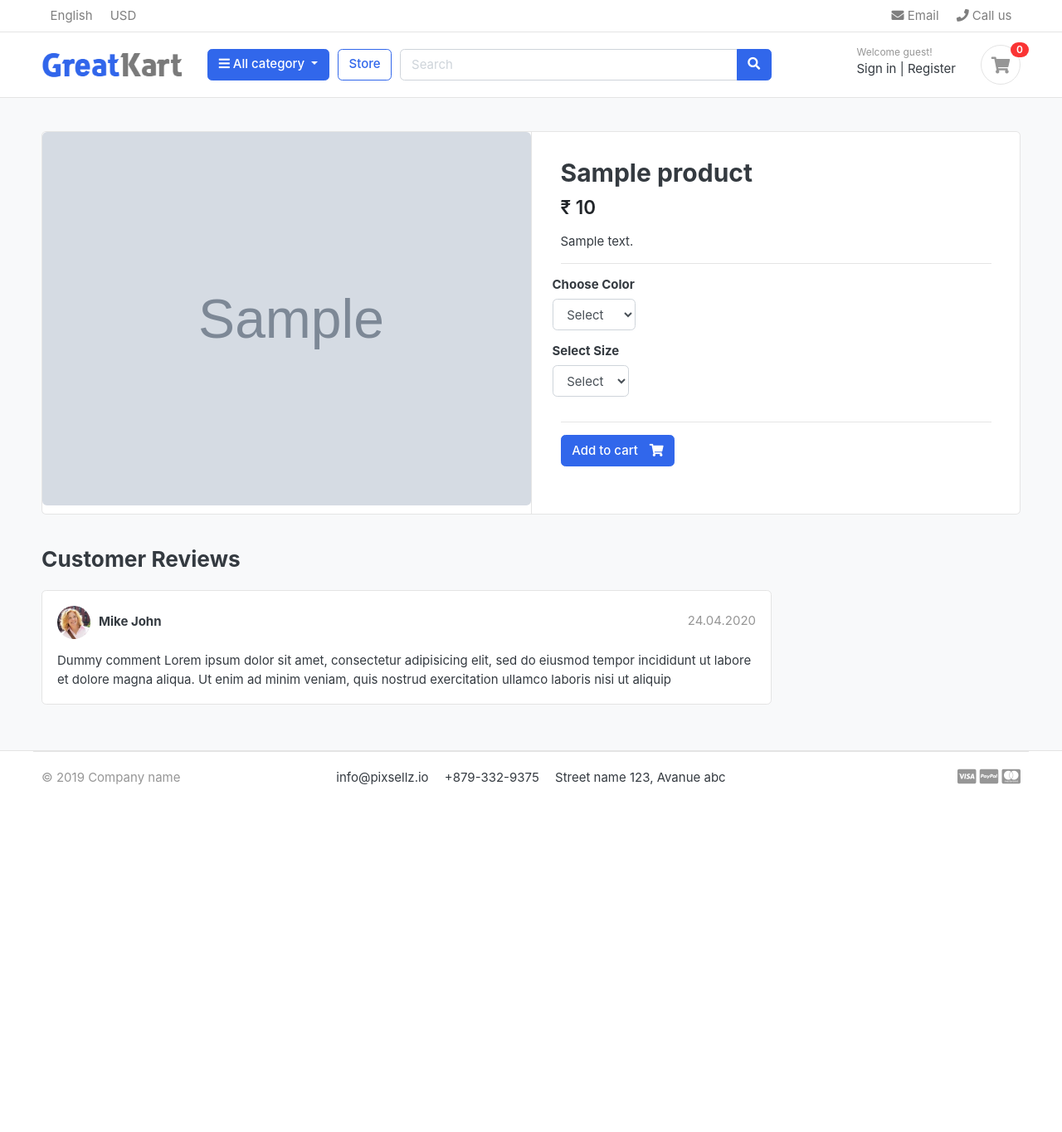
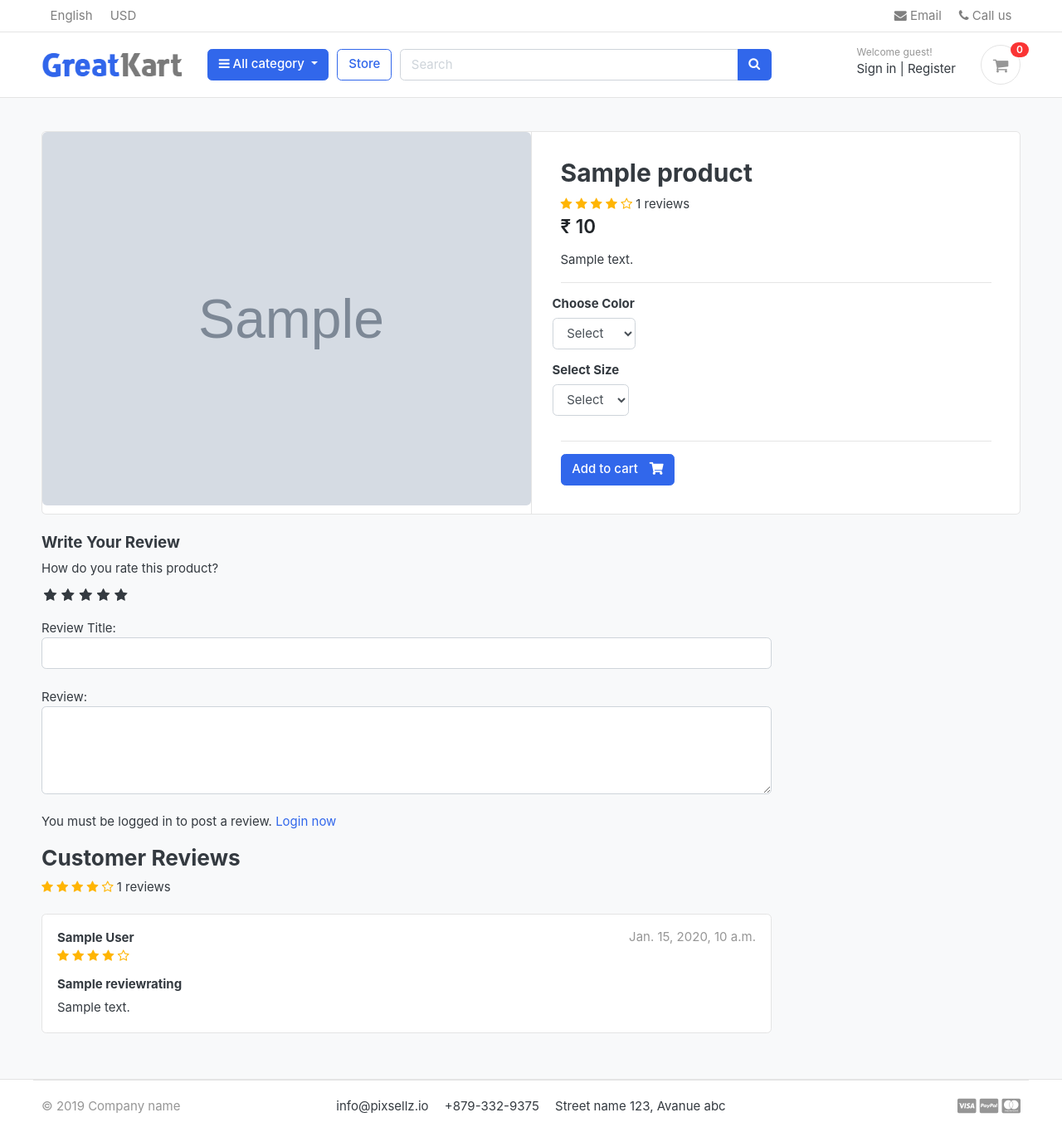
Before and after one commit to Tushar3002/TJkart-django, a Django app: a page that uses templates/base.html in a window 1280 px wide. Shown: the whole page at 83% size. Before the commit the page ends 946 px from the top, so only its background shows below. Run offline with Django 3.2, Linux system fonts and the light colour scheme; tables that the repository leaves empty hold one stand-in row (values such as "Sample post"); grey boxes marked "Sample" are stand-in pictures; some libraries are stand-ins or nearby versions; some web fonts are replaced.

Commit message:
review and rating system

```diff
--- a/accounts/models.py
+++ b/accounts/models.py
@@ -60,6 +60,9 @@ class Account(AbstractBaseUser):
     USERNAME_FIELD = 'email'
     REQUIRED_FIELDS = ['username','first_name','last_name']
 
+    def full_name(self):
+        return f'{self.first_name} {self.last_name}'
+
     def __str__(self):
         return self.email
 
--- a/store/admin.py
+++ b/store/admin.py
@@ -1,5 +1,5 @@
 from django.contrib import admin
-from .models import Product, Variation
+from .models import Product, Variation, ReviewRating
 
 class ProductAdmin(admin.ModelAdmin):
     list_display = ('product_name','price','stock','category','modified_date','is_available')
@@ -14,3 +14,4 @@ class VariationAdmin(admin.ModelAdmin):
 # Register your models here.
 admin.site.register(Product,ProductAdmin)
 admin.site.register(Variation,VariationAdmin)
+admin.site.register(ReviewRating)
--- a/store/urls.py
+++ b/store/urls.py
@@ -7,6 +7,7 @@ urlpatterns = [
     path('category/<slug:category_slug>/',views.store,name='products_by_category'),
     path('category/<slug:category_slug>/<slug:product_slug>/',views.product_detail, name='product_detail'),
     path('search/',views.search,name='search'),
+    path('submit_review/<int:product_id>/', views.submit_review, name='submit_review'),
 
 
 ]
--- a/store/views.py
+++ b/store/views.py
@@ -1,5 +1,5 @@
-from django.shortcuts import render,get_object_or_404
-from .models import Product
+from django.shortcuts import render,get_object_or_404,redirect
+from .models import Product, ReviewRating
 from category.models import Category
 from carts.models import CartItem
 from django.db.models import Q
@@ -8,6 +8,9 @@ from django.db.models import Q
 from carts.views import _cart_id
 from django.core.paginator import EmptyPage,Paginator,PageNotAnInteger
 from django.http import HttpResponse
+from .forms import ReviewForm
+from django.contrib import messages
+from orders.models import OrderProduct
 
 # Create your views here.
 def store(request, category_slug=None):
@@ -43,9 +46,24 @@ def product_detail(request, category_slug, product_slug):
     except Exception as e:
         raise e
 
+    if request.user.is_authenticated:
+        try:
+            orderproduct = OrderProduct.objects.filter(user=request.user, product_id=single_product.id).exists()
+        except OrderProduct.DoesNotExist:
+            orderproduct = None
+    else:
+        orderproduct = None
+
+
+    # Get the reviews
+    reviews = ReviewRating.objects.filter(product_id=single_product.id, status=True)
+
     context = {
         'single_product' : single_product,
         'in_cart':in_cart,
+        'orderproduct': orderproduct,
+        'reviews': reviews,
+        # 'product_gallery': product_gallery,
     }
     return render(request,'store/product_detail.html',context)
 
@@ -60,3 +78,26 @@ def search(request):
         'product_count': product_count,
     }
     return render(request,'store/store.html',context)
+
+def submit_review(request, product_id):
+    url = request.META.get('HTTP_REFERER')
+    if request.method == 'POST':
+        try:
+            reviews = ReviewRating.objects.get(user__id=request.user.id, product__id=product_id)
+            form = ReviewForm(request.POST, instance=reviews)
+            form.save()
+            messages.success(request, 'Thank you! Your review has been updated.')
+            return redirect(url)
+        except ReviewRating.DoesNotExist:
+            form = ReviewForm(request.POST)
+            if form.is_valid():
+                data = ReviewRating()
+                data.subject = form.cleaned_data['subject']
+                data.rating = form.cleaned_data['rating']
+                data.review = form.cleaned_data['review']
+                data.ip = request.META.get('REMOTE_ADDR')
+                data.product_id = product_id
+                data.user_id = request.user.id
+                data.save()
+                messages.success(request, 'Thank you! Your review has been submitted.')
+                return redirect(url)
--- a/templates/base.html
+++ b/templates/base.html
@@ -24,6 +24,9 @@
     <!-- custom style -->
     <link href="{% static 'css/ui.css' %}" rel="stylesheet" type="text/css"/>
     <link href="{% static 'css/responsive.css' %}" rel="stylesheet" media="only screen and (max-width: 1200px)" />
+
+    <link href="{% static 'css/custom.css' %}" rel="stylesheet" type="text/css"/>
+    <link rel="stylesheet" href="https://cdnjs.cloudflare.com/ajax/libs/font-awesome/4.7.0/css/font-awesome.min.css">
 
     <!-- custom javascript -->
     <script src="{% static 'js/script.js' %}" type="text/javascript"></script>
--- a/templates/store/product_detail.html
+++ b/templates/store/product_detail.html
@@ -23,6 +23,16 @@
     <article class="content-body">
 
     <h2 class="title">{{ single_product.product_name }}</h2>
+    <div class="rating-star">
+        <span>
+            <i class="fa fa-star{% if single_product.averageReview < 0.5 %}-o{% elif single_product.averageReview >= 0.5 and single_product.averageReview < 1 %}-half-o {% endif %}" aria-hidden="true"></i>
+            <i class="fa fa-star{% if single_product.averageReview < 1.5 %}-o{% elif single_product.averageReview >= 1.5 and single_product.averageReview < 2 %}-half-o {% endif %}" aria-hidden="true"></i>
+            <i class="fa fa-star{% if single_product.averageReview < 2.5 %}-o{% elif single_product.averageReview >= 2.5 and single_product.averageReview < 3 %}-half-o {% endif %}" aria-hidden="true"></i>
+            <i class="fa fa-star{% if single_product.averageReview < 3.5 %}-o{% elif single_product.averageReview >= 3.5 and single_product.averageReview < 4 %}-half-o {% endif %}" aria-hidden="true"></i>
+            <i class="fa fa-star{% if single_product.averageReview < 4.5 %}-o{% elif single_product.averageReview >= 4.5 and single_product.averageReview < 5 %}-half-o {% endif %}" aria-hidden="true"></i>
+    <span>{{single_product.countReview}} reviews</span>
+        </span>
+    </div>
 
     <div class="mb-3">
         <var class="price h4">₹ {{ single_product.price }}</var>
@@ -71,28 +81,87 @@
     <div class="row">
                 <div class="col-md-9">
 
+
+        <form action="{% url 'submit_review' single_product.id %}" method="POST">
+            {% csrf_token %}
+            <h5>Write Your Review</h5>
+
+            <div>
+                <!-- Rating stars -->
+                <label>How do you rate this product?</label>
+                <br>
+                <div class="rate">
+                    <input type="radio" name="rating" id="rating10" value="5" required /><label for="rating10" title="5"></label>
+                    <input type="radio" name="rating" id="rating9" value="4.5" required /><label for="rating9" title="4.5" class="half"></label>
+                    <input type="radio" name="rating" id="rating8" value="4" required /><label for="rating8" title="4"></label>
+                    <input type="radio" name="rating" id="rating7" value="3.5" required /><label for="rating7" title="3.5" class="half"></label>
+                    <input type="radio" name="rating" id="rating6" value="3" required /><label for="rating6" title="3"></label>
+                    <input type="radio" name="rating" id="rating5" value="2.5" required /><label for="rating5" title="2.5" class="half"></label>
+                    <input type="radio" name="rating" id="rating4" value="2" required /><label for="rating4" title="2"></label>
+                    <input type="radio" name="rating" id="rating3" value="1.5" required /><label for="rating3" title="1.5" class="half"></label>
+                    <input type="radio" name="rating" id="rating2" value="1" required /><label for="rating2" title="1"></label>
+                    <input type="radio" name="rating" id="rating1" value="0.5" required /><label for="rating1" title="0.5" class="half"></label>
+                </div>
+<br>
+                Review Title:
+                <input type="text" class="form-control" name="subject">
+                <br>
+                Review:
+                <textarea name="review" rows="4" class="form-control"></textarea>
+                <br>
+                {% if user.is_authenticated %}
+                    {% if orderproduct %}
+                        <input type="submit" value="Submit Review" class="btn btn-primary">
+                    {% else %}
+                        <p>You must purchase this product to post a review.</p>
+                    {% endif %}
+                {% else %}
+                <p>You must be logged in to post a review. <span><a href="{% url 'login' %}">Login now</a></span></p>
+                {% endif %}
+
+            </div>
+            {% include 'includes/alert.html' %}
+        </form>
+
         <header class="section-heading">
             <h3>Customer Reviews </h3>
-
+            <div class="rating-star">
+                <span>
+                    <i class="fa fa-star{% if single_product.averageReview < 0.5 %}-o{% elif single_product.averageReview >= 0.5 and single_product.averageReview < 1 %}-half-o {% endif %}" aria-hidden="true"></i>
+                    <i class="fa fa-star{% if single_product.averageReview < 1.5 %}-o{% elif single_product.averageReview >= 1.5 and single_product.averageReview < 2 %}-half-o {% endif %}" aria-hidden="true"></i>
+                    <i class="fa fa-star{% if single_product.averageReview < 2.5 %}-o{% elif single_product.averageReview >= 2.5 and single_product.averageReview < 3 %}-half-o {% endif %}" aria-hidden="true"></i>
+                    <i class="fa fa-star{% if single_product.averageReview < 3.5 %}-o{% elif single_product.averageReview >= 3.5 and single_product.averageReview < 4 %}-half-o {% endif %}" aria-hidden="true"></i>
+                    <i class="fa fa-star{% if single_product.averageReview < 4.5 %}-o{% elif single_product.averageReview >= 4.5 and single_product.averageReview < 5 %}-half-o {% endif %}" aria-hidden="true"></i>
+            <span>{{single_product.countReview}} reviews</span>
+                </span>
+            </div>
         </header>
-
+        {% for review in reviews %}
         <article class="box mb-3">
             <div class="icontext w-100">
-                <img src="{% static './images/avatars/avatar1.jpg' %}" class="img-xs icon rounded-circle">
+
                 <div class="text">
-                    <span class="date text-muted float-md-right">24.04.2020 </span>
-                    <h6 class="mb-1">Mike John </h6>
-
+                    <span class="date text-muted float-md-right">{{review.updated_at}} </span>
+                    <h6 class="mb-1">{{review.user.full_name}} </h6>
+                    <div class="rating-star">
+                        <span>
+                            <i class="fa fa-star{% if review.rating == 0.5 %}-half-o{% elif review.rating < 1 %}-o {% endif %}" aria-hidden="true"></i>
+                            <i class="fa fa-star{% if review.rating == 1.5 %}-half-o{% elif review.rating < 2 %}-o {% endif %}" aria-hidden="true"></i>
+                            <i class="fa fa-star{% if review.rating == 2.5 %}-half-o{% elif review.rating < 3 %}-o {% endif %}" aria-hidden="true"></i>
+                            <i class="fa fa-star{% if review.rating == 3.5 %}-half-o{% elif review.rating < 4 %}-o {% endif %}" aria-hidden="true"></i>
+                            <i class="fa fa-star{% if review.rating == 4.5 %}-half-o{% elif review.rating < 5 %}-o {% endif %}" aria-hidden="true"></i>
+                        </span>
+                    </div>
                 </div>
             </div> <!-- icontext.// -->
             <div class="mt-3">
+                <h6>{{review.subject}}</h6>
                 <p>
-                    Dummy comment Lorem ipsum dolor sit amet, consectetur adipisicing elit, sed do eiusmod
-                    tempor incididunt ut labore et dolore magna aliqua. Ut enim ad minim veniam,
-                    quis nostrud exercitation ullamco laboris nisi ut aliquip
+                    {{review.review}}
                 </p>
             </div>
         </article>
+        {% endfor %}
 
 
 
--- /dev/null
+++ b/tjkart/static/css/custom.css
@@ -0,0 +1,61 @@
+/* Hide Radio button */
+.rate > input{
+    display: none;
+  }
+
+  .rate{
+    display: inline-block;;
+    border: 0;
+  }
+
+  .rate > label{
+    float: right;
+  }
+
+  /* Showing the stars */
+  .rate > label:before{
+    display: inline-block;
+    font-size: 1.1rem;
+    font-family: FontAwesome;
+    content: "\f005";
+    margin:0;
+    padding:0.3rem .2rem;
+    cursor: pointer;
+  }
+
+  /* Half star */
+  .rate .half:before{
+    content: "\f089";
+    position: absolute;
+    padding-right: 0;
+  }
+
+  /* Click and hover */
+  input:checked ~ label, label:hover ~ label{
+    color: #ffb503;
+  }
+
+  /* hover hightlight */
+  input:checked + label:hover, input:checked ~ label:hover,input:checked ~ label:hover ~ label,
+  label:hover ~ input:checked ~ label{
+    color: #cc9000;
+  }
+
+  .rating-star i{
+    color: #ffb503 !important;
+  }
+
+  ul.thumb{
+    margin:0 auto;
+    padding: 0;
+    float: left;
+  }
+  ul.thumb li{
+    list-style: none;
+    margin: 10px;
+  }
+  ul.thumb li img{
+    width: 80px;
+    height: 80px;
+    border: 1px solid grey;
+  }
```
Also changed, not shown: store/forms.py (added, +7 -0 lines), store/models.py (+30 -0 lines), store/migrations/0003_reviewrating.py (added).
